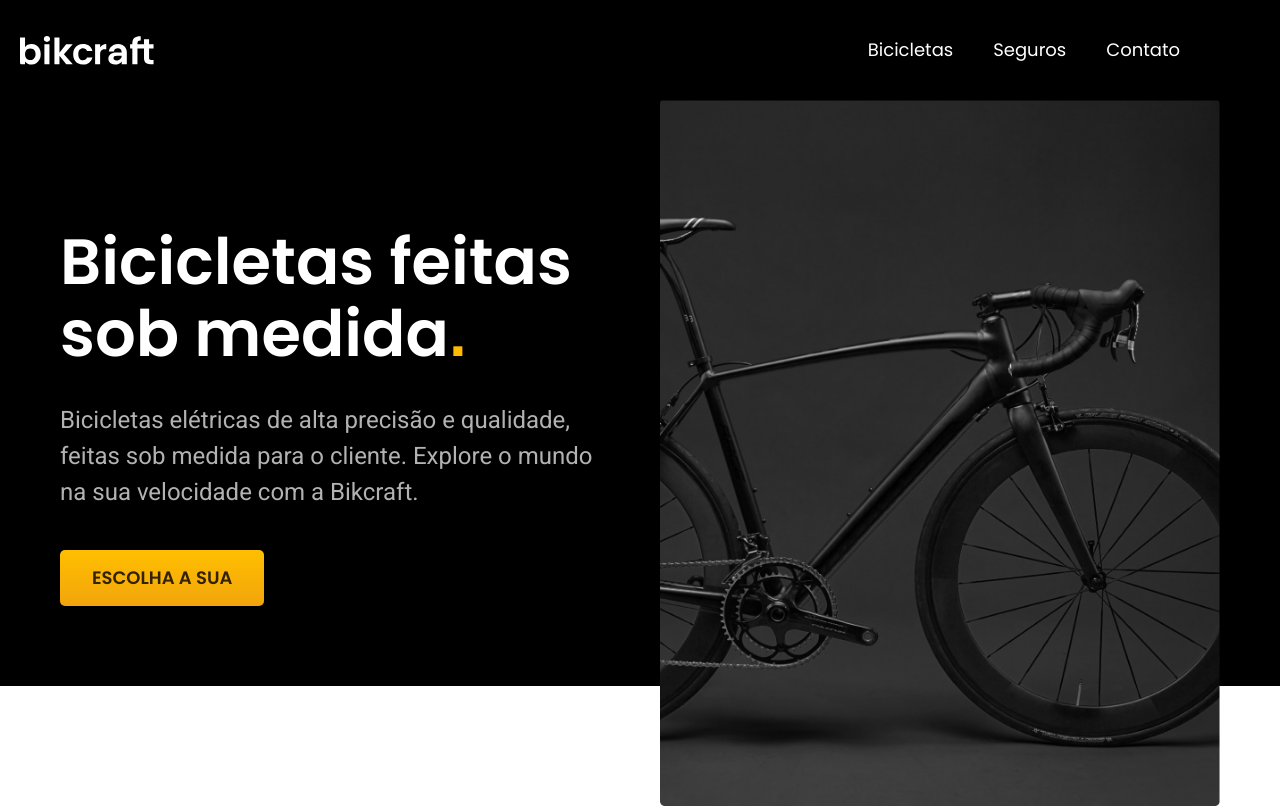
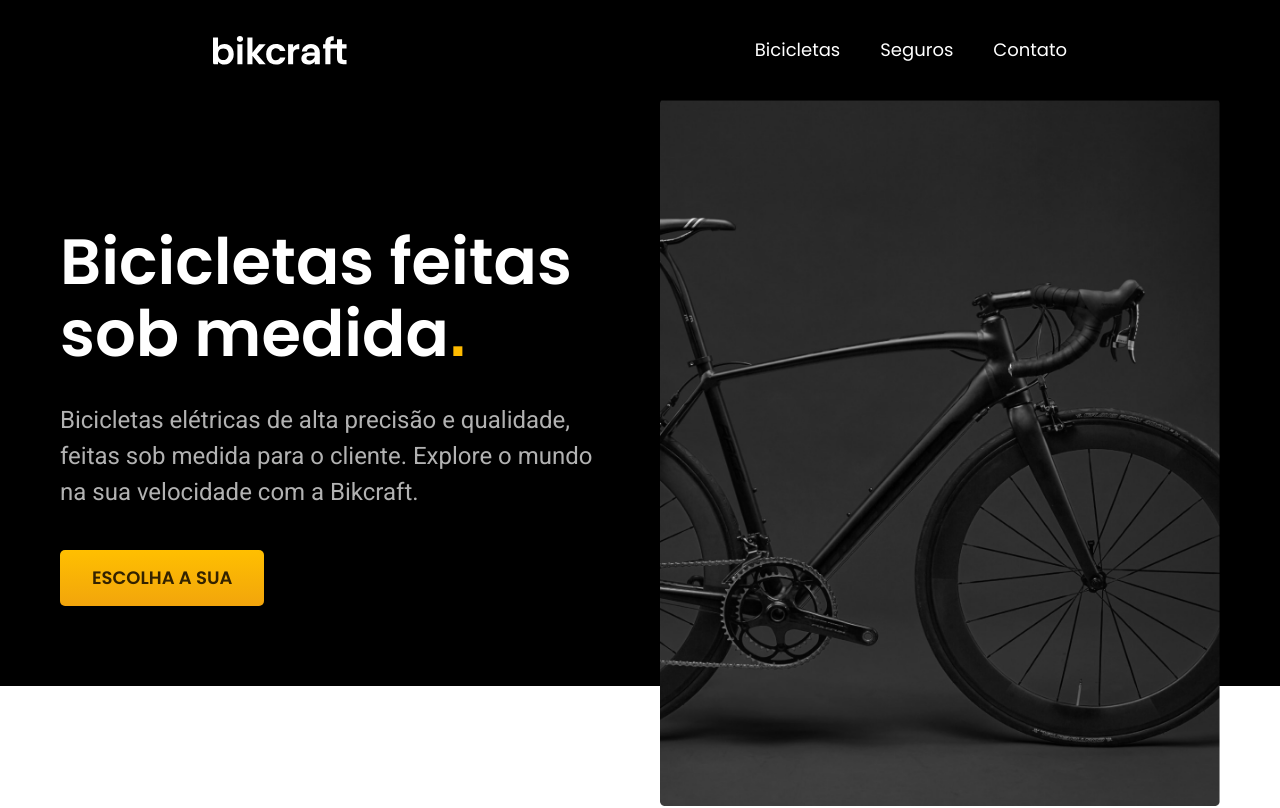
Before and after one commit to carolamoriim/bikcraft-origamid, a plain HTML site: page index.html in a window 1280 px wide. Shown: the top 808 px of the page. Drawn offline with Linux system fonts and the light colour scheme.

Commit message:
alteracao no header

```diff
--- a/css/global/header.css
+++ b/css/global/header.css
@@ -6,11 +6,10 @@
   display: flex;
   flex-wrap: wrap;
   gap: 20px;
-  justify-content: space-between;
+  justify-content: space-around;
   align-items: center;
   box-sizing: border-box;
   padding: 20px;
-  max-width: 1200px;
 }
 
 .menu {
```
